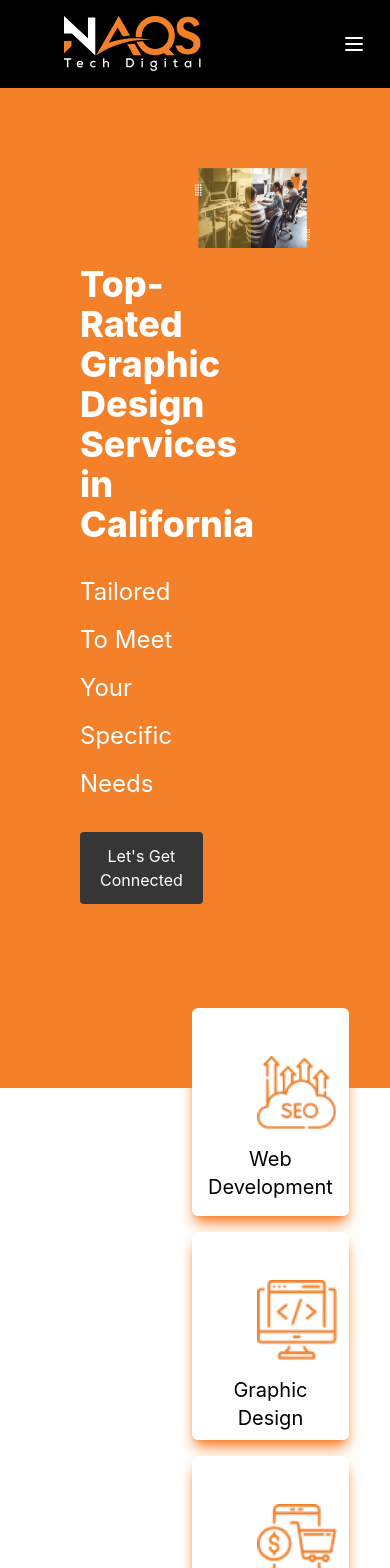
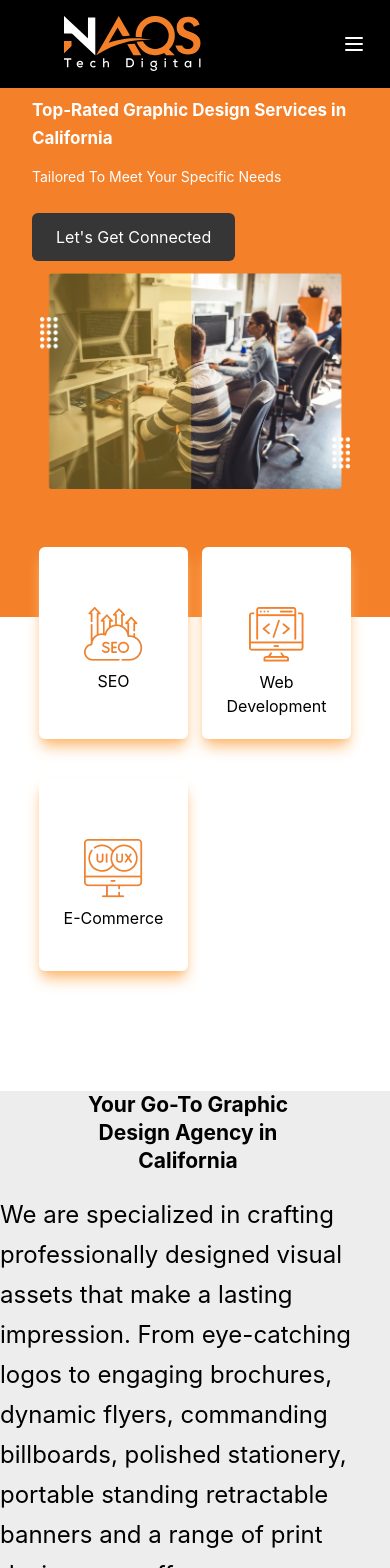
Before and after one commit to HumairaBatool/NaqsTech, a React (Create React App) app: page /graphicdesign in a window 390 px wide. Shown: the top 1568 px of the page. Built offline with nearby package versions, Linux system fonts and the light colour scheme.

Commit message:
contact-us-page-fully-responsive

```diff
--- a/src/Components/Contact-Us.js
+++ b/src/Components/Contact-Us.js
@@ -7,8 +7,6 @@ import {
   faPinterest,
   faTwitter,
 } from "@fortawesome/free-brands-svg-icons";
-
-import Footer from "../Components/Footer";
 
 function SocialIcons() {
   return (
@@ -68,7 +66,7 @@ function SocialIcons() {
 }
 function ContactUs() {
   return (
-    <div className="bg-[#F48029] xs:p-4  xs2:px-[30px] overflow-hidden">
+    <div className="bg-[#F48029] xs:p-4  xs2:px-[30px]  overflow-hidden">
       <div className="lg:mx-20 md:mx-7 xs:bg-white rounded-lg">
         <div className="container relative grid lg:grid-cols-2 xs:grid-cols-1  xs:mt-[50px] xs:p-[10px]">
           <div className=" bg-[#F48029] rounded-lg container relative">
--- a/src/Components/Graphic-Design.js
+++ b/src/Components/Graphic-Design.js
@@ -4,12 +4,12 @@ import Slider from "./Slider";
 import LatestNews from "./Latest-News";
 import HideShowText from "./Hidden-Text-GD";
 import Cards from "./GraphicDesignCards";
-import Reviews from './Reviews';
+import Reviews from "./Reviews";
 import img1 from "../img/Rectangle 72.png";
 import img2 from "../img/Group 1000001863.png";
 import img7 from "../img/Rectangle 73.png";
 import img8 from "../img/Rectangle 74.png";
-//impages for component4
+//image for component4
 import img9 from "../img/Our-Portfolio-1-736x1024.webp";
 
 function Component4() {
@@ -41,45 +41,47 @@ function Component4() {
           </div>
         </div>
       </div>
-
     </div>
   );
 }
 
-
 function GraphicDesign() {
   return (
     <div>
-      <div className="bg-[#F48029] max-auto pb-20 ">
+      <div className="mx-auto ">
         {/*First Section*/}
-        <div className="flex max-auto text-white p-20 grid grid-cols-2">
-          <div className="text-left ">
-            <p className="pt-24 text-4xl font-extrabold leading-10">
-              Top-Rated Graphic Design Services in California{" "}
-            </p>
-            <br />
-            <p className="text-2xl leading-loose">
-              Tailored To Meet Your Specific Needs
-            </p>
-            <div className="py-6">
-              <button className="py-3 px-5 rounded bg-[#363636] p-1 hover:bg-white hover:text-black text-white">
-                Let's Get Connected
-              </button>
-            </div>
+        <div className=" bg-[#F48029] max-w-full container lg:pb-[50px] xs:pb-[8rem] md:pt-[40px] xs:pt-2">
+        <div className=" grid lg:grid-cols-2 md:grid-cols-1 lg:pl-14 lg:pr-28 ">
+          {/* First Column */}
+          <div className="text-left md:pb-20 lg:pb-28 lg:mt-4 text-white xs:mx-8 ">
+            <h1 className="xs:text-[17px] xs3:text-[28px] md:text-[35px]  lg:text-[40px] xs:font-[700] lg:font-[700] lg:leading-[44px] md:leading-[49px] sm:leading-[39.2px]  xs:leading-[28px]">
+            Top-Rated Graphic Design Services in California
+            </h1>
+            <h1 className="my-3 xs:font-[400]  xs:text-[14px] md:text-[20px] md:leading-[40px] xs:leading-[25px]">
+            Tailored To Meet Your Specific Needs
+            </h1>
+            <button className="my-3 bg-[#363636]  rounded-md px-[24px] py-[12px] align-left hover:bg-white hover:text-black">
+              Let's Get Connected
+            </button>
           </div>
-          <div>
-            <img src={img2} alt="" />
+
+          {/* Second Column */}
+          <div className=" overflow-hidden lg:pt-10 lg:px-0 xs:px-10">
+            <img className="lg:mb-12 xs:w-full" src={img2} alt="" />
           </div>
         </div>
+      </div>
+
       </div>
       {/*Cards section*/}
       <div>
         <Cards />
       </div>
-      <div className="flex max-auto grid grid-cols-3 bg-white pt-20 ">
+      {/*2nd Section */}
+      <div className="flex max-auto grid lg:grid-cols-3 md:grid-cols-2 bg-white pt-20 ">
         <div className="bg-[#EDEDED] col-span-2">
-          <div className=" text-left  text-black pl-12 pr-20 ">
-            <div className="text-4xl text-center text-black font-bold pr-2">
+          <div className=" text-left  text-black ">
+            <div className=" relative container lg:px-0 md:px-[80px] xs:px-[50px] xs:text-[21px] xs:leading-[28px] xs3:text-[28px] xs3:leading-[39.2px] md:text-[32px] md:leading-[38px] text-4xl text-center text-black font-bold pr-2">
               Your Go-To Graphic Design Agency in California
             </div>
             <p className="pt-5 text-2xl leading-10">
@@ -100,8 +102,8 @@ function GraphicDesign() {
         </div>
       </div>
 
-
-<Slider></Slider>
+      <Slider></Slider>
+      {/*3rd Section */}
 
       <div className="text-center bg-[#F48029] lg:px-40 sm:px-5">
         <p className="pt-24 pb-6 text-5xl font-extrabold px-40">
@@ -118,6 +120,8 @@ function GraphicDesign() {
           </button>
         </div>
       </div>
+
+      {/*4th Section */}
       <div className="flex max-auto grid grid-cols-3 bg-white pt-20 ">
         <div className="col-span-2">
           <div className=" text-justify  text-black pl-16 pr-20 ">
@@ -139,6 +143,8 @@ function GraphicDesign() {
           <img src={img8} alt="" className="pt-5"></img>
         </div>
       </div>
+      {/*5th Section */}
+
       <div>
         <div className="text-5xl text-black font-extrabold leading-relaxed pl-40 pr-40 text-center pt-60">
           Our Creative Process of Graphic Design Company California
@@ -151,9 +157,11 @@ function GraphicDesign() {
       </div>
       <FaqsGetInTouch />
       <Reviews></Reviews>
-      <div className="pt-20"> <Component4></Component4></div>
+      <div className="pt-20">
+        <Component4></Component4>
+      </div>
       <LatestNews></LatestNews>
-      </div>
+    </div>
   );
 }
 
--- a/src/Components/GraphicDesignCards.js
+++ b/src/Components/GraphicDesignCards.js
@@ -3,28 +3,31 @@ import InnerCard from "./InnerCard";
 
 import image1 from "../img/icon5.webp";
 import image2 from "../img/icon2.webp";
-import image3 from "../img/icon4.webp";
+import image3 from "../img/icon3.webp";
 
-function GraphicDesignCards() {
-  return (
-    <div className="grid lg:grid-cols-3 sm:grid-cols-1 gap-4 ml-48 mr-48 -mt-20">
-      {/* First column */}
-      <div className="bg-white p-4 rounded-md shadow-lg h-52 text-center text-[20px] shadow-[#F48029]">
-        <img src={image1} class="w-20 ml-[39%] mt-8" />
-        <h1 className="text-xl mt-4">Web Development</h1>
-      </div>
-      {/* Second column */}
-      <div className="bg-white p-4 rounded-md shadow-lg h-52 text-center text-[20px] shadow-[#F48029]">
-        <img src={image2} class="w-20 ml-[39%] mt-8" />
-        <h1 className="text-xl mt-4">Graphic Design</h1>
-      </div>
+  function GraphicDesignCards() {
+    const datials = [
+        {
+            image: image1,
+            heading: 'SEO'
+        },
+        {
+            image: image2,
+            heading: 'Web Development'
+        },
+        {
+            image: image3,
+            heading: 'E-Commerce'
+        },
+    ];
 
-      {/* Third column */}
-      <div className="bg-white p-4 rounded-md shadow-lg h-52 text-center text-[20px] shadow-[#F48029]">
-        <img src={image3} class="w-20 ml-[39%] mt-8" />
-        <h1 className="text-xl mt-8">E-commerce Services</h1>
-      </div>
+    return(
+        <div className="flex justify-center"> {/* Add this container */}
+        <div className="xs:px-8 lg:px-20 relative w-full grid md:grid-cols-3 xs:grid-cols-2 lg:-mt-16 md:-mt-[68px] xs:-mt-[70px] md:pb-[20px] mx-auto"> {/* Center align and add mx-auto */}
+            {datials.map(el => <InnerCard image={el.image} heading={el.heading} />)}
+        </div>
     </div>
-  );
+    );
 }
+
 export default GraphicDesignCards;
--- a/tailwind.config.js
+++ b/tailwind.config.js
@@ -5,9 +5,15 @@ module.exports = {
     extend: {
       screens: {
         'xs': '320px', // New breakpoint at 320px
+        'xs1': '354px',
         'xs2':'376px',// for Home page GET IN TOUCH
         'xs3':'426px',
+        'xs4':'540px',
         'xss': '480px',
+        'xs6':'700px',
+        'xs7':'885px',
+        'xs8':'1002px',
+        'xs5':'600px',
         'lg': '1025px', // Adjust this breakpoint as needed
         'md':'768px',
       },
```
